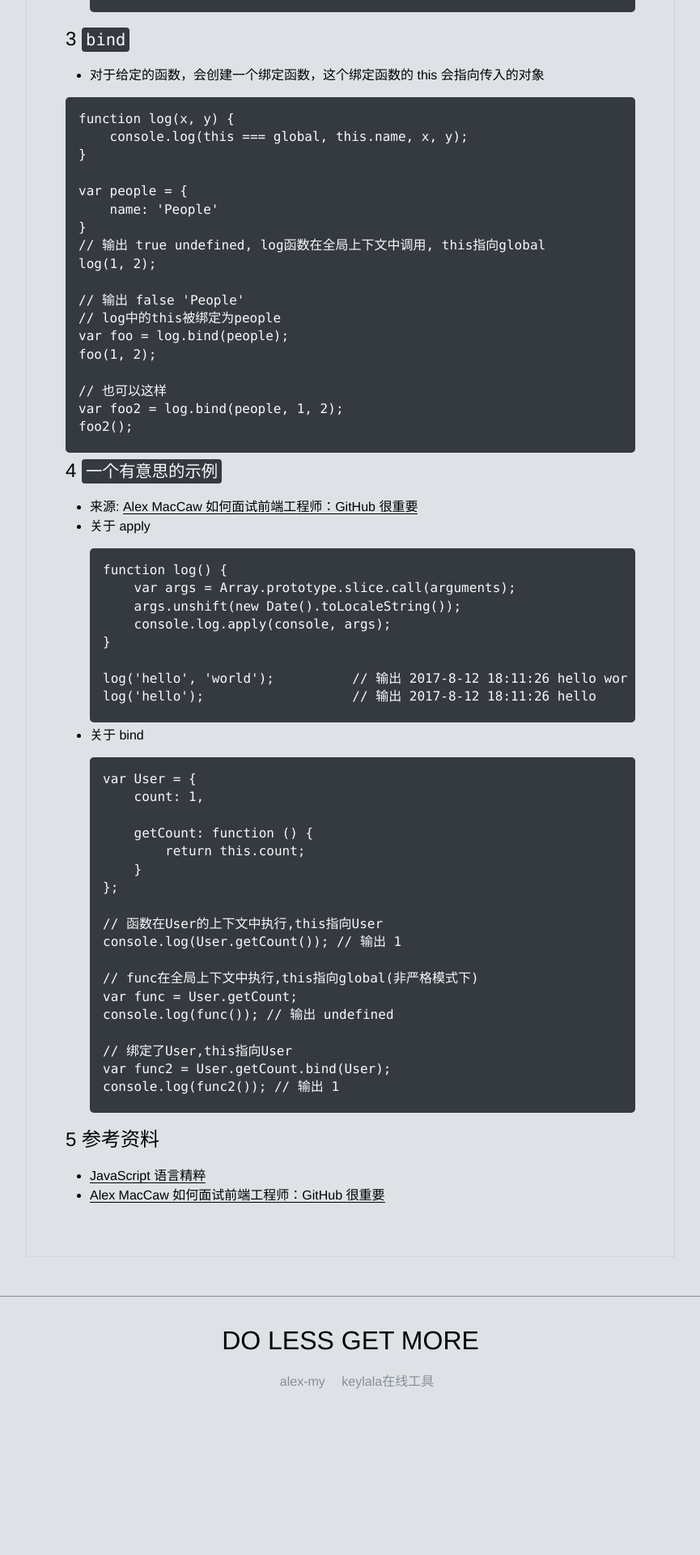
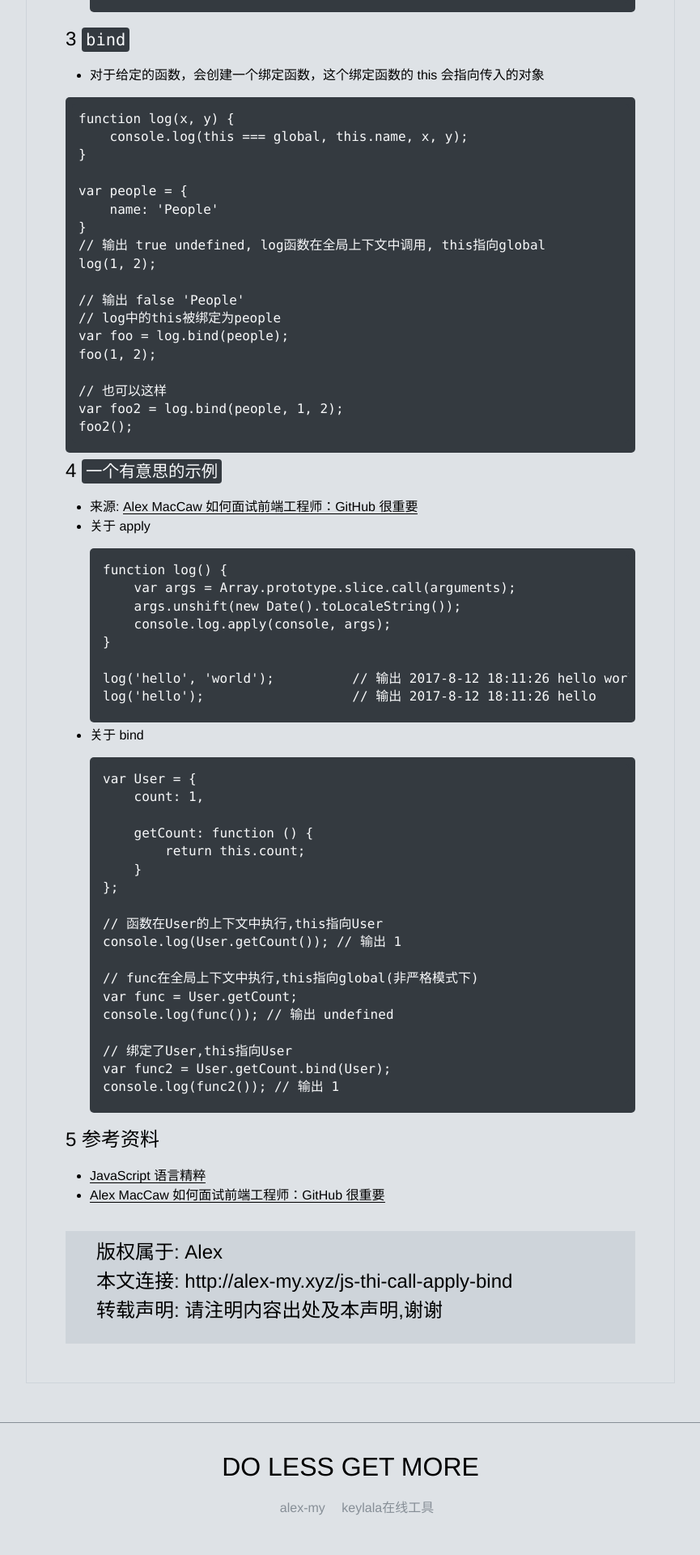
Before and after one commit to alex-my/alex-my.github.io, a Jekyll site: the page built from _posts/2017-08-12-Javascript中的this call apply bind.md, in a window 1280 px wide. Shown: the part 2785-4705 px from the top of the page at 81% size, without its empty margins (207-1072 px from the left). Built offline with Jekyll 4.4.1, drawn with Linux system fonts in a browser that asks for light colours; comment, search, counter and statistics services are not loaded; before the commit the page ends 4549 px from its top, so only the background shows below that.

Commit message:
添加版权说明

```diff
--- a/_layouts/post.html
+++ b/_layouts/post.html
@@ -22,4 +22,14 @@ layout: default
     <div class="post-content">
         {{content}}
     </div>
+    <div class="copyright">
+        <ul>
+            <li>版权属于: {{page.author}}</li>
+            <li>
+                本文连接: <a
+                    href="{{site.url}}{{site.baseurl}}{{page.permalink}}">{{site.url}}{{site.baseurl}}{{page.permalink}}</a>
+            </li>
+            <li>转载声明: 请注明内容出处及本声明,谢谢</li>
+        </ul>
+    </div>
 </article>
--- a/_sass/_post.scss
+++ b/_sass/_post.scss
@@ -46,6 +46,17 @@
             border-bottom: .0625rem solid $oc-black;
         }
     }
+
+    .copyright {
+        font-size: 1.5rem;
+        margin-top: 2rem;
+        padding: 0.5rem 0.5rem;
+        background-color: $oc-gray-4;
+
+        ul {
+            list-style: none;
+        }
+    }
 }
 
 @media screen and (max-width: 900px) {
```
Also changed, not shown: README.md.
